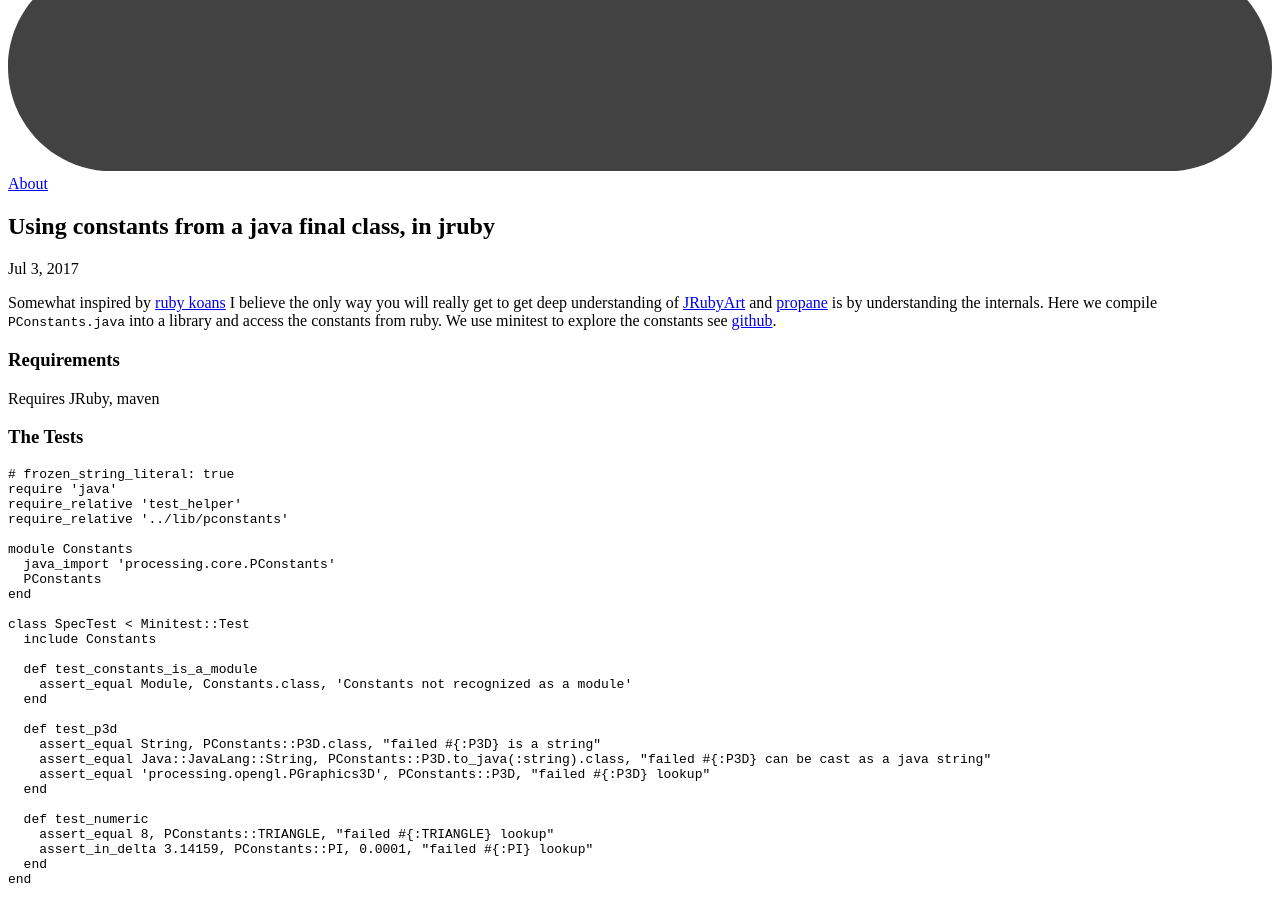
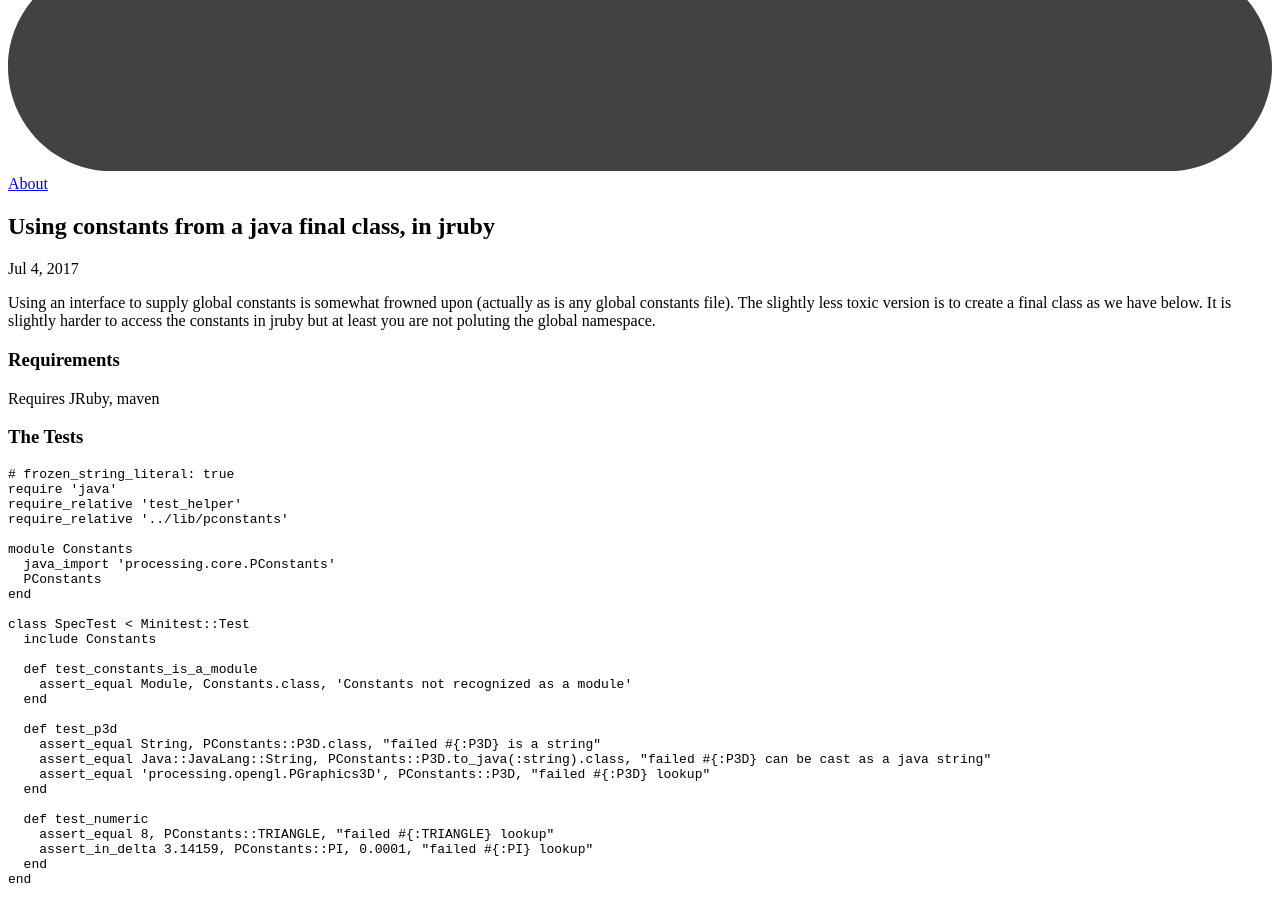
Before and after one commit to ruby-processing/PConstants, a Jekyll site: the page built from docs/_posts/2017-07-04-static_class.md, in a window 1280 px wide and 900 px high, scrolled down 908 px. Built offline with Jekyll 4.4.1, drawn with Linux system fonts in a browser that asks for light colours.

Commit message:
static class explained

```diff
--- a/docs/_posts/2017-07-04-static_class.md
+++ b/docs/_posts/2017-07-04-static_class.md
@@ -1,10 +1,10 @@
 ---
 layout: post
 title:  "Using constants from a java final class, in jruby"
-date:   2017-07-03 07:34:13
+date:   2017-07-04 07:34:13
 categories: pconstants update
 ---
-Somewhat inspired by [ruby koans](http://rubykoans.com/) I believe the only way you will really get to get deep understanding of [JRubyArt][jruby_art] and [propane][propane] is by understanding the internals. Here we compile `PConstants.java` into a library and access the constants from ruby. We use minitest to explore the constants see [github][distro].
+Using an interface to supply global constants is somewhat frowned upon (actually as is any global constants file). The slightly less toxic version is to create a final class as we have below. It is slightly harder to access the constants in jruby but at least you are not poluting the global namespace.
 
 ### Requirements
 
```
